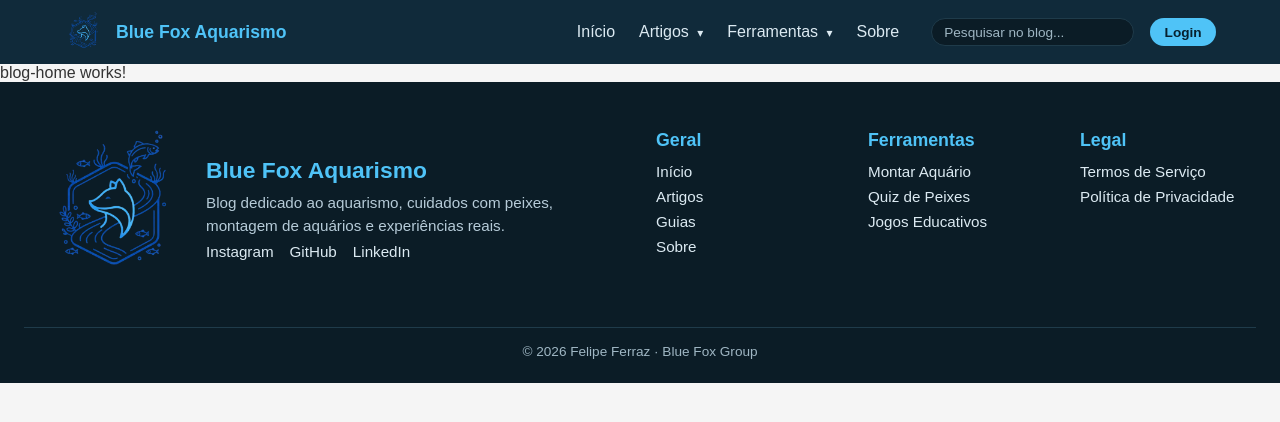
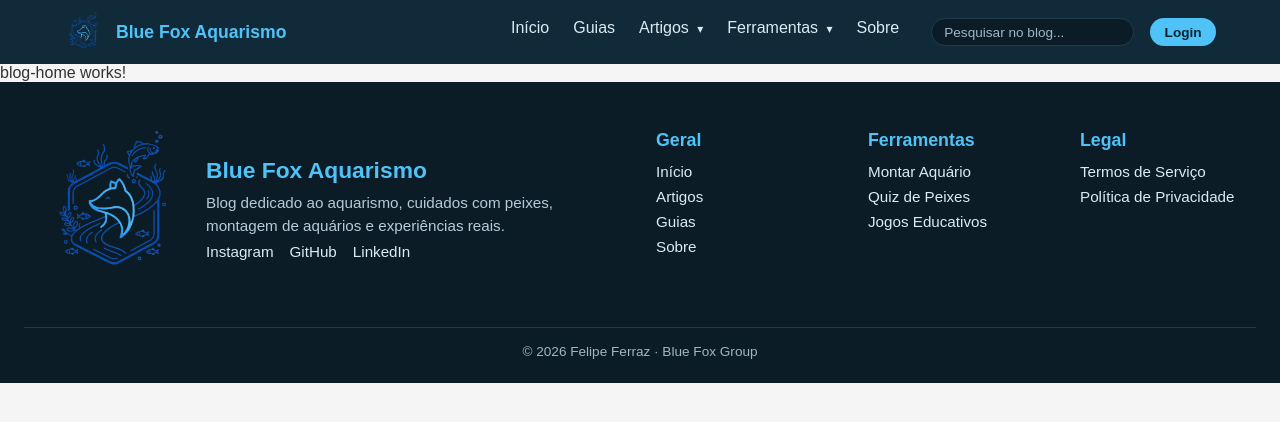
Before and after one commit to FelipeFerraz4/aquarismo-app, an Angular app in the folder frontend/: page / in a window 1280 px wide. Shown: the top 422 px of the page. Built offline with nearby package versions, Linux system fonts and the light colour scheme.

Commit message:
feat: adding new itens on drowndown

```diff
--- a/frontend/src/app/shared/components/navbar/navbar.html
+++ b/frontend/src/app/shared/components/navbar/navbar.html
@@ -16,12 +16,16 @@
           <a routerLink="/">Início</a>
         </li>
 
+        <li>
+          <a routerLink="/guias">Guias</a>
+        </li>
+
         <li class="has-dropdown">
           <a> Artigos <span class="arrow">▾</span> </a>
           <ul class="dropdown">
-            <li><a routerLink="/artigos">Guias</a></li>
-            <li><a routerLink="/artigos/agua-doce">Água Doce</a></li>
-            <li><a routerLink="/artigos/marinho">Marinho</a></li>
+            <li><a routerLink="/artigos/agua-doce">Aquários de Água Doce</a></li>
+            <li><a routerLink="/artigos">Aquários Plantados</a></li>
+            <li><a routerLink="/artigos/marinho">Aquários Marinhos</a></li>
           </ul>
         </li>
 
--- a/frontend/src/app/shared/components/navbar/navbar.scss
+++ b/frontend/src/app/shared/components/navbar/navbar.scss
@@ -69,15 +69,21 @@
   margin-left: 0.25rem;
 }
 
+.has-dropdown {
+  padding-bottom: 0.5rem;
+}
+
 .dropdown {
   display: none;
   position: absolute;
-  top: 120%;
+  top: 100%;
+  // margin-top: 10px;
   left: 0;
   background: #0b1c26;
   border-radius: 6px;
   padding: 0.5rem 0;
   min-width: 180px;
+  list-style: none;
 
   li {
     padding: 0.5rem 1rem;
```
Also changed, not shown: 1 other file (tests, documents, lock files or other folders).
